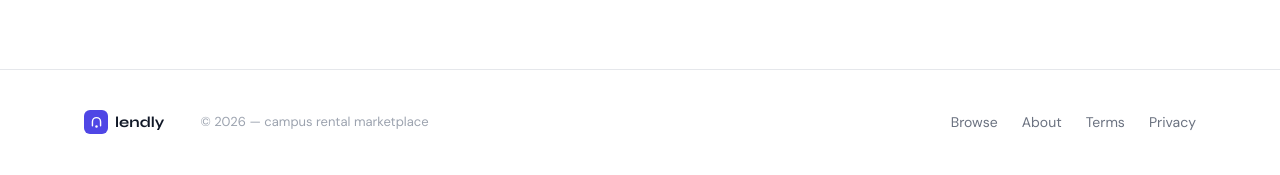
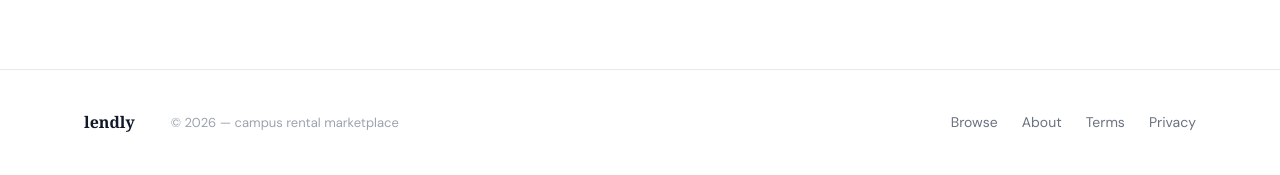
Before and after one commit to aaronmanoj23/Lendly, a Django app: page /accounts/signup/ in a window 1280 px wide. Shown: the part 781-956 px from the top of the page. Before the commit the page ends 915 px from the top, so only its background shows below. Run offline with Django 5.2, Linux system fonts and the light colour scheme; some libraries are stand-ins or nearby versions.

Commit message:
trying new font

```diff
--- a/templates/partials/footer.html
+++ b/templates/partials/footer.html
@@ -3,11 +3,8 @@
     <div style="display:flex; flex-wrap:wrap; justify-content:space-between; align-items:center; gap:1.5rem;">
 
       <div style="display:flex; align-items:center; gap:2.25rem;">
-        <a href="{% url 'home' %}" style="display:flex; align-items:center; gap:7px; text-decoration:none;">
-          <span style="width:24px; height:24px; background:var(--indigo); border-radius:6px; display:flex; align-items:center; justify-content:center;">
-            <svg width="13" height="13" viewBox="0 0 16 16" fill="none"><path d="M3 12V7a5 5 0 0 1 10 0v5" stroke="white" stroke-width="1.75" stroke-linecap="round"/><circle cx="8" cy="13" r="1.5" fill="white"/></svg>
-          </span>
-          <span style="font-family:var(--font-display); font-size:0.9375rem; font-weight:700; color:var(--text-primary);">lendly</span>
+        <a href="{% url 'home' %}" style="text-decoration:none;">
+          <span style="font-family:Georgia, 'Times New Roman', serif; font-size:1rem; font-weight:700; color:var(--text-primary);">lendly</span>
         </a>
         <span style="font-size:0.8125rem; color:var(--text-muted);">© {% now "Y" %} — campus rental marketplace</span>
       </div>
```
